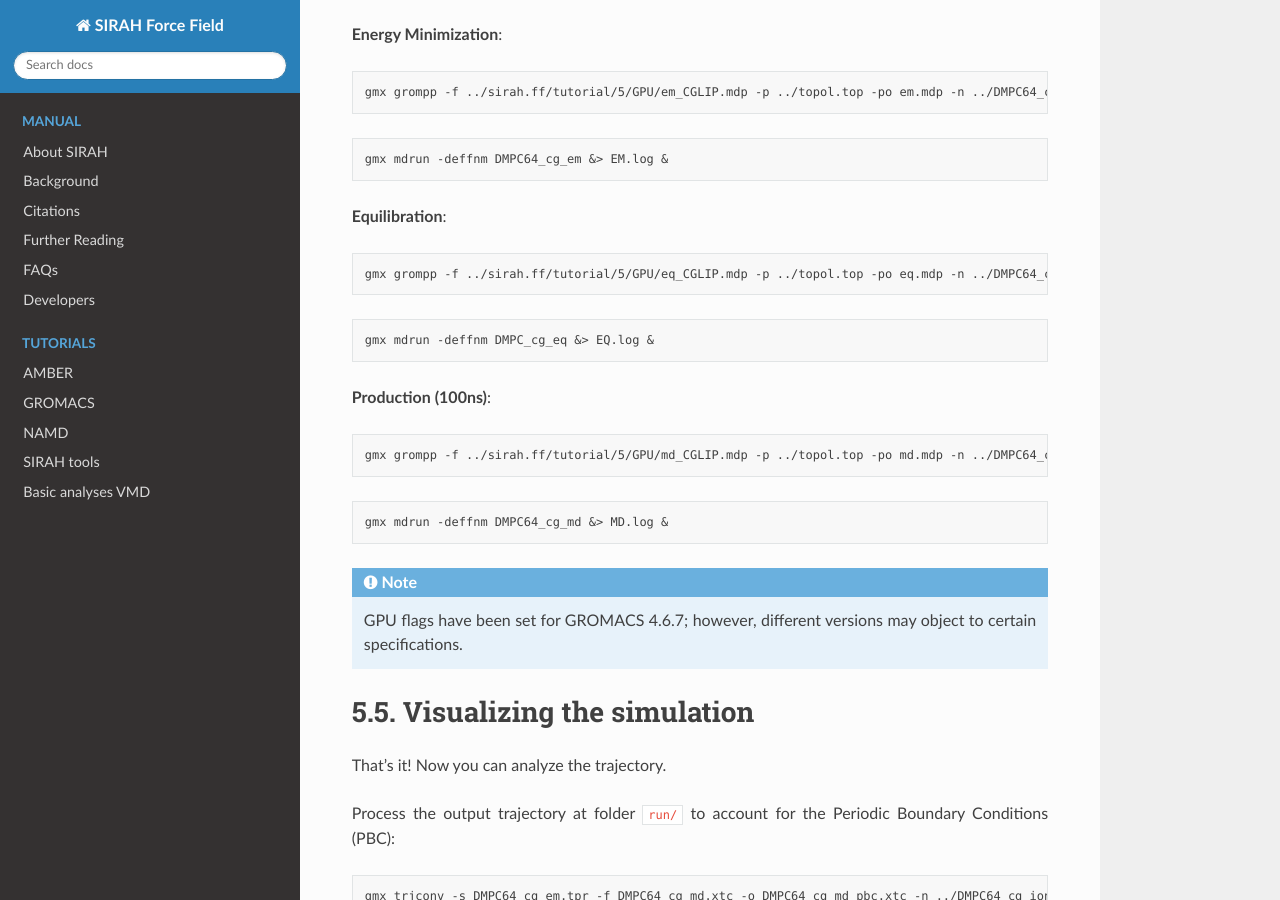
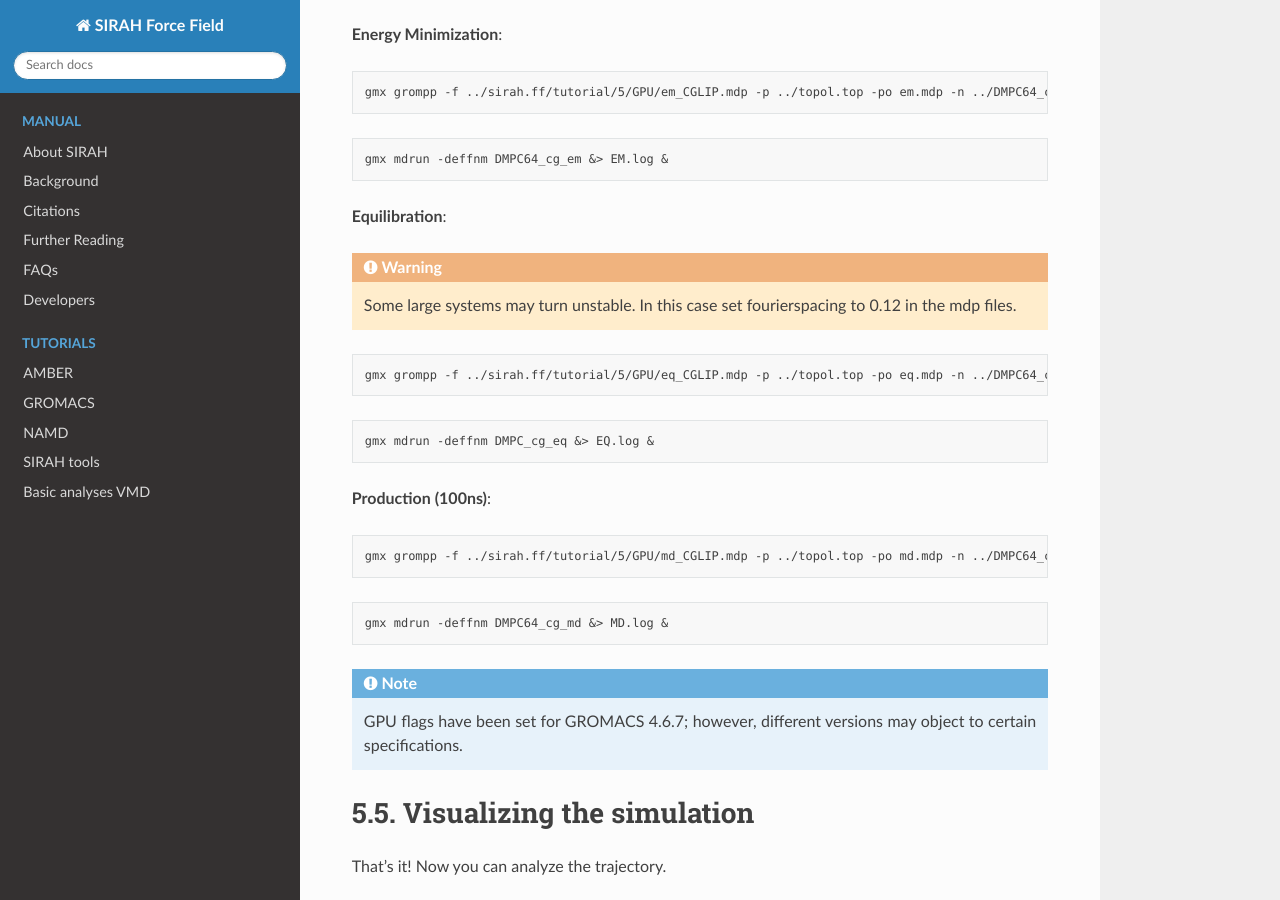
Before and after one commit to SIRAHFF/documentation, a Sphinx documentation site: the page built from docs/source/GROMACS/Tutorial-5.rst, in a window 1280 px wide and 900 px high, scrolled down 5547 px. Built offline with Sphinx 7.4.7 and the Read the Docs theme 3.1.0, drawn with Linux system fonts in a browser that asks for light colours.

Commit message:
Update Tutorial-5.rst

```diff
--- a/docs/source/GROMACS/Tutorial-5.rst
+++ b/docs/source/GROMACS/Tutorial-5.rst
@@ -244,6 +244,11 @@ Make a new folder for the run:
 
 **Equilibration**:
 
+.. warning::
+
+	Some large systems may turn unstable. In this case set fourierspacing to 0.12 in the mdp files.
+
+
 .. code-block:: bash
 
 	gmx grompp -f ../sirah.ff/tutorial/5/GPU/eq_CGLIP.mdp -p ../topol.top -po eq.mdp -n ../DMPC64_cg_ion.ndx -c DMPC64_cg_em.gro -o DMPC64_cg_eq.tpr
```
